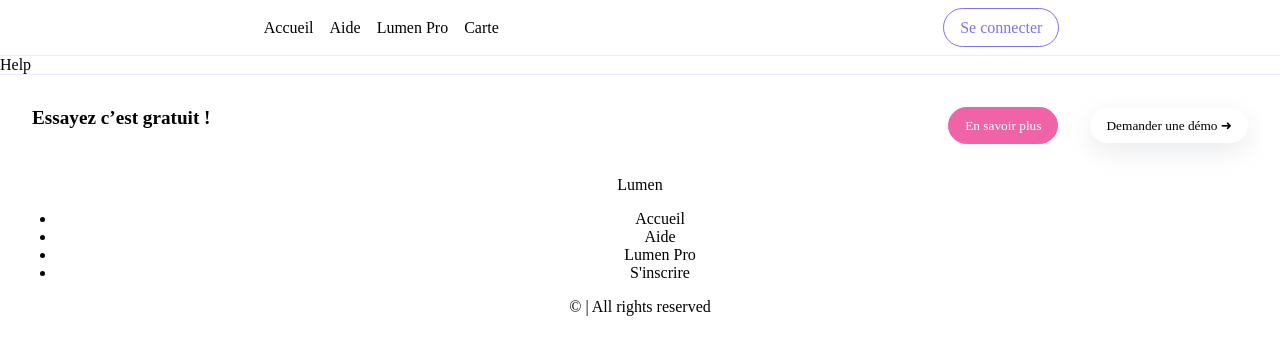
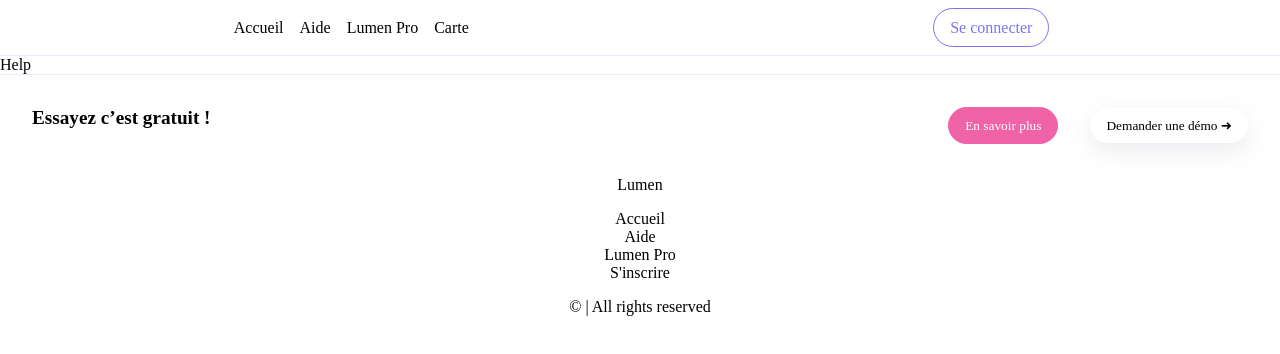
Before and after one commit to WildCodeSchool-2024-02/toulouse-babyplace, a React (Vite) app in the folder client/: page /help in a window 1280 px wide. Shown: the top 354 px of the page. Built offline with nearby package versions, Linux system fonts and the light colour scheme; a web font is replaced by a local one.

Commit message:
feat: add layout routing

```diff
--- a/client/src/App.jsx
+++ b/client/src/App.jsx
@@ -1,13 +1,10 @@
 import "./App.scss";
 import intro from "./public/images/intro.svg";
 import easyLife from "./public/images/easy-life.svg";
-import Footer from "./components/Footer/Footer";
-import NavBar from "./components/NavBar/NavBar";
 
 function App() {
   return (
     <div id="app">
-      <NavBar />
       <div id="intro-flex">
         <div id="intro">
           <div id="lumen-grid">
@@ -108,7 +105,6 @@ function App() {
           </div>
         </div>
       </div>
-      <Footer />
     </div>
   );
 }
--- a/client/src/App.scss
+++ b/client/src/App.scss
@@ -3,6 +3,8 @@
 * {
   margin: 0;
   font-family: $font-family;
+  padding: 0;
+  margin: 0;
 }
 
 #app {
--- a/client/src/components/Footer/Footer.scss
+++ b/client/src/components/Footer/Footer.scss
@@ -14,6 +14,10 @@
   ul {
     text-align: center;
     margin: 1rem;
+  }
+
+  li {
+    list-style: none;
   }
   #footer-top {
     display: flex;
--- /dev/null
+++ b/client/src/components/Layout/Layout.jsx
@@ -0,0 +1,15 @@
+import { Outlet } from "react-router-dom";
+import NavBar from "../NavBar/NavBar";
+import Footer from "../Footer/Footer";
+
+function Layout() {
+  return (
+    <div>
+      <NavBar />
+      <Outlet />
+      <Footer />
+    </div>
+  );
+}
+
+export default Layout;
--- a/client/src/components/NavBar/NavBar.jsx
+++ b/client/src/components/NavBar/NavBar.jsx
@@ -1,4 +1,4 @@
-import { Link, Outlet } from "react-router-dom";
+import { Link } from "react-router-dom";
 import "./NavBar.scss";
 
 function NavBar() {
@@ -23,7 +23,6 @@ function NavBar() {
           <p>Se connecter</p>
         </Link>
       </nav>
-      <Outlet />
     </div>
   );
 }
--- a/client/src/pages/Help/Help.jsx
+++ b/client/src/pages/Help/Help.jsx
@@ -1,13 +1,9 @@
-import Footer from "../../components/Footer/Footer";
-import NavBar from "../../components/NavBar/NavBar";
 import "./Help.scss";
 
 function Help() {
   return (
     <div>
-      <NavBar />
       <p>Help</p>
-      <Footer />
     </div>
   );
 }
```
Also changed, not shown: client/src/main.jsx (+13 -5 lines).
